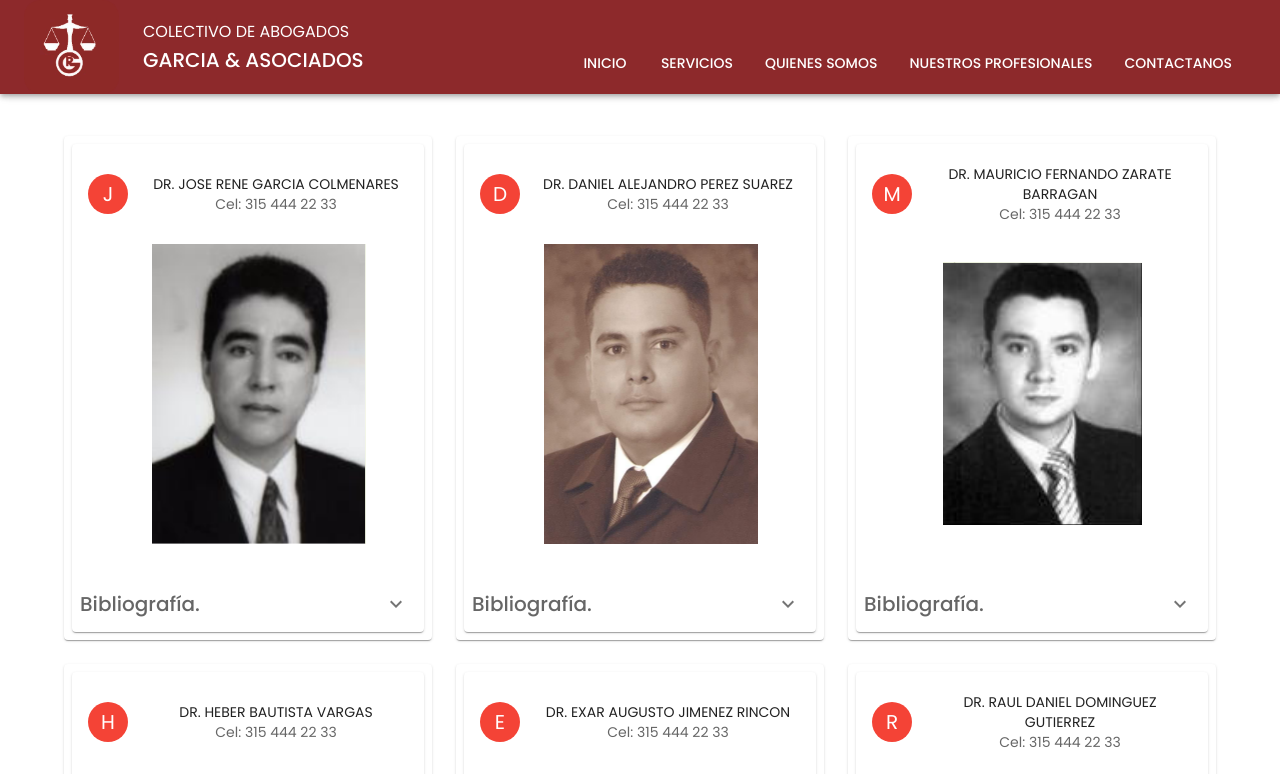
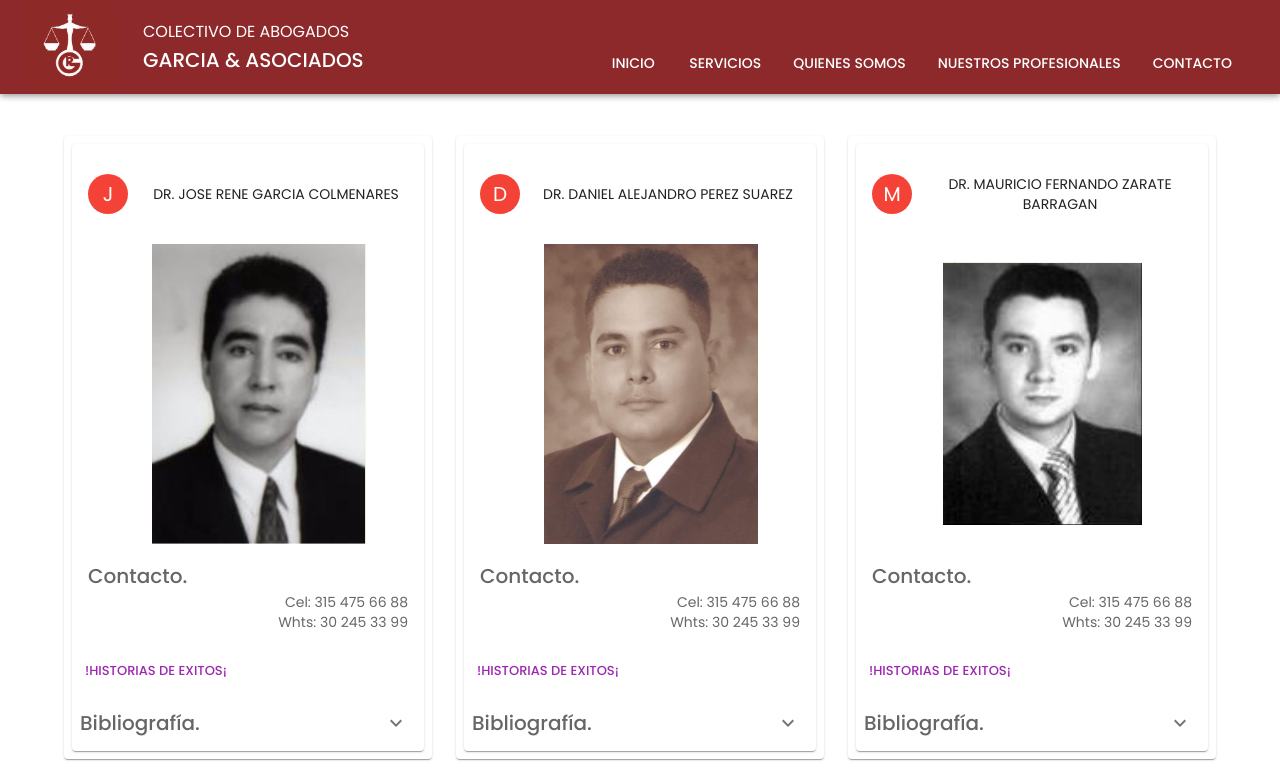
Before and after one commit to kensey1986/abogadosAppWeb, a React (Create React App) app: page /lawyers in a window 1280 px wide. Shown: the top 774 px of the page. Built offline with nearby package versions, Linux system fonts and the light colour scheme.

Commit message:
lawyer terminado 90$

```diff
--- a/src/components/navBar/navBar-1.jsx
+++ b/src/components/navBar/navBar-1.jsx
@@ -1,5 +1,7 @@
 import * as React from 'react';
 import { styled, useTheme } from '@mui/material/styles';
+import { Link } from "react-router-dom";
+
 import Box from '@mui/material/Box';
 import Drawer from '@mui/material/Drawer';
 import CssBaseline from '@mui/material/CssBaseline';
@@ -26,6 +28,27 @@ import { withThemeCreator } from '@mui/styles';
 
 const drawerWidth = 225;
 const pages = ['INICIO', 'SERVICIOS', 'QUIENES SOMOS', 'NUESTROS PROFESIONALES', 'CONTACTANOS'];
+const pagesMenu = [{
+    "name": "INICIO",
+    "link": "/"
+},
+{
+    "name": "SERVICIOS",
+    "link": "/services"
+},
+{
+    "name": "QUIENES SOMOS",
+    "link": "/about"
+},
+{
+    "name": "NUESTROS PROFESIONALES",
+    "link": "/lawyers"
+},
+{
+    "name": "Contacto",
+    "link": "/contac"
+},
+];
 
 
 const Main = styled('main', { shouldForwardProp: (prop) => prop !== 'open' })(
@@ -92,6 +115,13 @@ const ContainerImg = styled('img')(() => ({
 
 }));
 
+const LinkStyle = styled(Link)(() => ({
+    textDecoration: 'none',
+    '&:hover': {
+        backgroundColor: '#C2383A',
+      },
+}));
+
 export const NavBar1 = () => {
 
     const theme = useTheme();
@@ -116,12 +146,12 @@ export const NavBar1 = () => {
                             aria-label="open drawer"
                             onClick={handleDrawerOpen}
                             edge="start"
-                        sx={{  display: { md: 'none' }, ...(open && { display: 'none' }) }}
+                            sx={{ display: { md: 'none' }, ...(open && { display: 'none' }) }}
                         >
                             <MenuIcon />
                         </IconButton>
                         <ContainerImg src={logo} alt="Garcia&Asociados"
-                    sx={{ mr: 3,  ...(open && { display: 'none' }) }} />
+                            sx={{ mr: 3, ...(open && { display: 'none' }) }} />
                         <TitleLogo sx={{ ...(open && { display: 'none' }) }}>
                             <Typography variant="span">
                                 COLECTIVO DE ABOGADOS
@@ -131,19 +161,22 @@ export const NavBar1 = () => {
                                 GARCIA & ASOCIADOS
                             </Typography>
                         </TitleLogo>
-                    <Box sx={{  mr:2, mt:0, display: { xs: 'none', md: 'flex' }, ...(open && { display: 'none' }) }}>
-                        {pages.map((page) => (
+                        <Box sx={{ mr: 2, mt: 0, display: { xs: 'none', md: 'flex' }, ...(open && { display: 'none' }) }}>
+                            {pagesMenu.map((page) => (
+                                    <LinkStyle
+                                    to={`${page.link}`} key={page.name}>
                                         <Button
                                             key={page}
                                             variant="text"
                                             color="primary"
-                                sx={{ ml:2, mt: 4, color: 'white', display: 'block' }}
+                                            sx={{ ":hover":{backgroundColor: '#C2383A' },  ml: 2, mt: 4, color: 'white', display: 'block' }}
                                         >
-                                {page}
+                                            {page.name}
                                         </Button>
+                                    </LinkStyle>
                             ))}
                         </Box>
-                    <ContainerImg src={logo} alt="Garcia&Asociados"  sx={{ml:6, display: { lg: 'none' }, ...(!open && {  display: 'none' }) }} />
+                        <ContainerImg src={logo} alt="Garcia&Asociados" sx={{ ml: 6, display: { lg: 'none' }, ...(!open && { display: 'none' }) }} />
                     </Toolbar>
                 </AppBar>
                 <Drawer
--- a/src/pages/lawyers/lawyers.jsx
+++ b/src/pages/lawyers/lawyers.jsx
@@ -1,4 +1,5 @@
 import React, { Component, useContext } from 'react';
+import { Link } from "react-router-dom";
 import Card from '@mui/material/Card';
 import CardHeader from '@mui/material/CardHeader';
 import CardContent from '@mui/material/CardContent';
@@ -13,6 +14,7 @@ import Avatar from '@mui/material/Avatar';
 import IconButton from '@mui/material/IconButton';
 import Typography from '@mui/material/Typography';
 import { red } from '@mui/material/colors';
+import Button from '@mui/material/Button';
 import FavoriteIcon from '@mui/icons-material/Favorite';
 import ShareIcon from '@mui/icons-material/Share';
 import ExpandMoreIcon from '@mui/icons-material/ExpandMore';
@@ -39,13 +41,19 @@ const ExpandMore = styled((props) => {
         duration: theme.transitions.duration.shortest,
     }),
 }));
+
+const LinkStyle = styled(Link)(() => ({
+    textDecoration: 'none',
+
+}));
 export const Lawyers = () => {
     const { data } = useContext(DataContext);
     console.log(data);
 
     const [expanded, setExpanded] = React.useState(false);
 
-  const handleExpandClick = () => {
+    const handleExpandClick = (e) => {
+        console.log(e)
         setExpanded(!expanded);
     };
     return (
@@ -55,32 +63,56 @@ export const Lawyers = () => {
                 {
                     data.map((lawyers) => {
                         return (
-                            <Grid item={true} item xs={12} md={6} xl={6} lg={4} key={uuidv4()}>
+                            <Grid item={true} item xs={12} sm={12} md={6}  lg={4}  key={uuidv4()}>
                                 <Item>
                                     <Card >
-                                        <CardHeader sx={{ minHeight:100}}
+                                        <CardHeader sx={{ minHeight: 100 }}
                                             avatar={
                                                 <Avatar sx={{ bgcolor: red[500] }} aria-label="recipe">
                                                     {lawyers.initial}
                                                 </Avatar>
                                             }
-
                                             title={lawyers.name}
-                                            subheader=" Cel: 315 444 22 33"
                                         />
                                         <CardMedia
                                             component="img"
-                                            sx={{ marginLeft:10, height:{ xs: 200, sm: 300, lg: 300 }, width:{ xs: 200, sm: 300, lg: 214 }}}
+                                            sx={{ marginLeft: 10, height: { xs: 200, sm: 300, lg: 300 }, width: { xs: 200, sm: 300, lg: 214 } }}
                                             image={lawyers.img}
                                             alt="Paella dish"
                                         />
                                         <CardContent>
+                                            <Typography sx={{ textAlign: 'left' }}
+                                                variant="h6" color="text.secondary">
+                                                Contacto.
+                                            </Typography>
+                                            <Typography sx={{ textAlign: 'right' }}
+                                                variant="body2" color="text.secondary">
+                                                Cel: {lawyers.num}
+                                            </Typography>
+                                            <Typography sx={{ textAlign: 'right' }}
+                                                variant="body2" color="text.secondary">
+                                                Whts: {lawyers.whts}
+                                            </Typography>
+                                        </CardContent>
+                                        <CardActions>
+                                            <LinkStyle
+                                                to="/">
+                                                <Button
+                                                    variant="text"
+                                                    color="secondary"
+                                                    size="small"
 
-                                        </CardContent>
+                                                >
+                                                    !Historias de exitos¡
+                                                </Button>
+                                            </LinkStyle>
+
+                                        </CardActions>
                                         <CardActions disableSpacing>
                                             <Typography variant="h6" color="text.secondary">
                                                 Bibliografía.
                                             </Typography>
+
                                             <ExpandMore
                                                 expand={expanded}
                                                 onClick={handleExpandClick}
@@ -90,12 +122,12 @@ export const Lawyers = () => {
                                                 <ExpandMoreIcon />
                                             </ExpandMore>
                                         </CardActions>
+
                                         <Collapse in={expanded} timeout="auto" unmountOnExit>
                                             <CardContent>
                                                 <Typography sx={{ textAlign: 'justify' }} paragraph>
                                                     {lawyers.description}
                                                 </Typography>
-
                                             </CardContent>
                                         </Collapse>
                                     </Card>
```
Also changed, not shown: src/context/Context.js (+21 -7 lines). Lines whose indentation alone changed are shown as unchanged.
